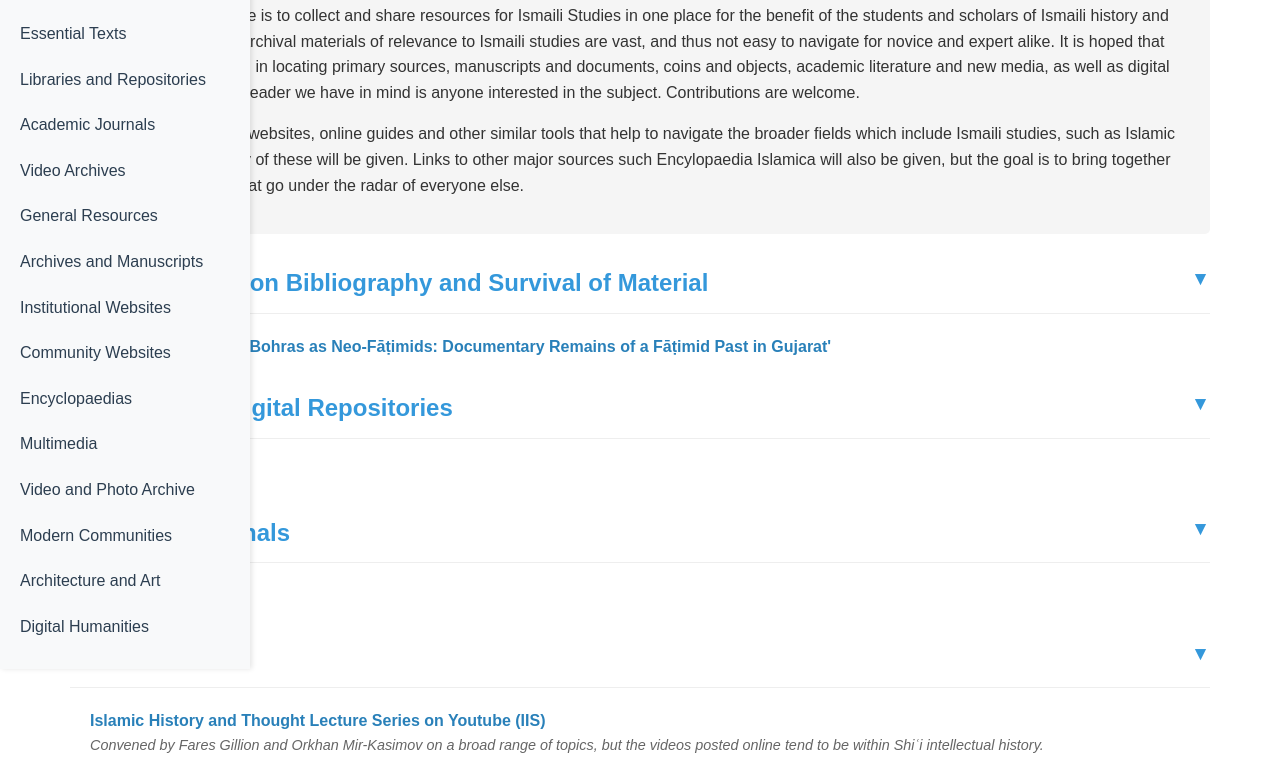
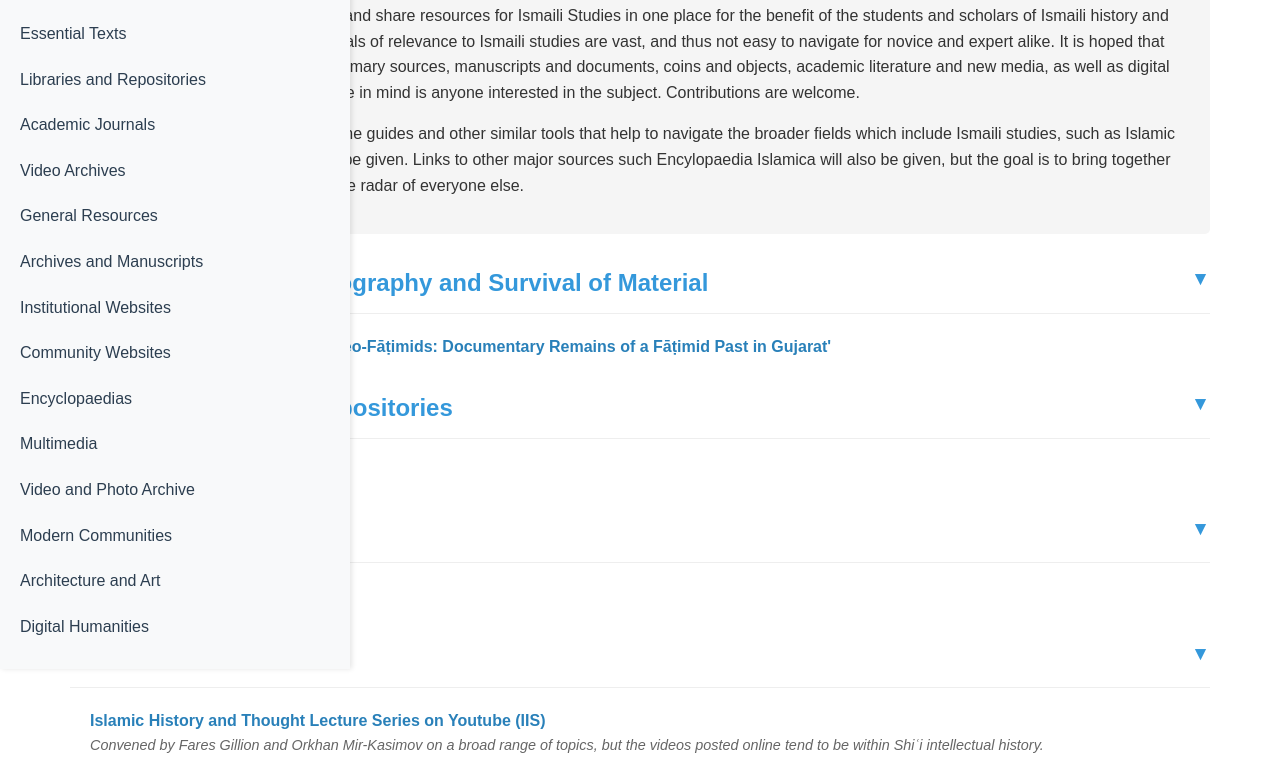
Before and after one commit to AlamutLibrary/khizana, a plain HTML site: page index.html in a window 1280 px wide. Shown: the part 131-910 px from the top of the page. Drawn offline with Linux system fonts and the light colour scheme.

```diff
--- a/index.html
+++ b/index.html
@@ -17,7 +17,7 @@
 
         /* Left Sidebar */
         .sidebar-left {
-            width: 50px;
+            width: 100px;
             background-color: #f8f9fa;
             height: 100vh;
             position: fixed;
@@ -29,7 +29,7 @@
         }
 
         .sidebar-left:hover {
-            width: 250px;
+            width: 350px;
         }
 
         .sidebar-content {
```
